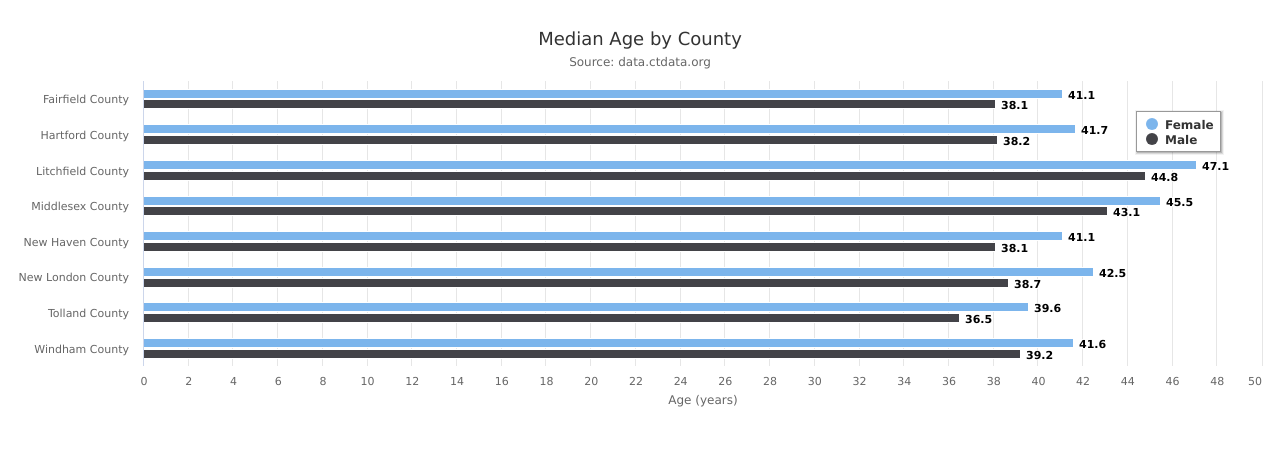
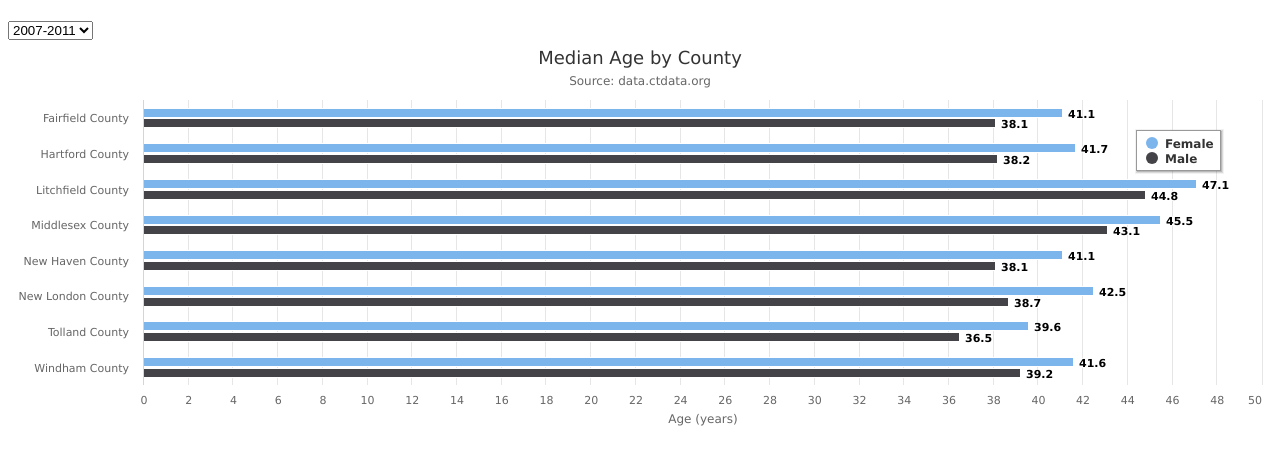
Before and after one commit to MarkAnderson10/Dataviz, a plain HTML site: page index.html in a window 1280 px wide. Drawn offline with nearby package versions, Linux system fonts and the light colour scheme.

Commit message:
added second data and added function
added an additional dataset and moved the chart info into a function

```diff
--- a/index.html
+++ b/index.html
@@ -3,23 +3,33 @@
 <html>
   <head>
     <meta charset="utf-8">
-    <title>Highcharts Exercise</title>
+    <title>DataViz - Mark Anderson</title>
     <script src="http://code.highcharts.com/highcharts.js"></script>
   </head>
   <body>
     <h1></h1>
 
-    <!-- OPTIONALLY PUT A SELECT OR BUTTON ELEMENT HERE - FURTHER EXPLORATION ONLY -->
+    <select id="year-selector">
+      <option value="2007-2011" selected="true">2007-2011</option>
+      <option value="2011-2015">2011-2015</option>
+    </select>
 
     <div id="my-chart-container">
     </div>
 
     <script type="text/javascript">
-    var myDataSet =
-      [
+    var MedianByYear = {
+      "2007-2011": [
         {name: 'Female', data: [41.1, 41.7, 47.1, 45.5, 41.1, 42.5, 39.6, 41.6] },
         {name: 'Male', data: [38.1, 38.2, 44.8, 43.1, 38.1, 38.7, 36.5, 39.2] }
+      ],
+      "2011-2015": [
+        {name: 'Female', data: [40.5, 41.2, 44.9, 43.5, 40.3, 41.4, 38.8, 40.4] },
+        {name: 'Male', data: [37.9, 38.1, 42.8, 41.7, 37.4, 38.5, 36.3, 37.6] }
       ]
+    }
+
+    function makeMyChart() {
       var chartConfigurationOptions = {
           chart: {
               type: 'bar'
@@ -71,11 +81,14 @@
           credits: {
               enabled: false
           },
-        series: myDataSet
+          series: MedianByYear["2007-2011"]
         };
 
 
       Highcharts.chart('my-chart-container', chartConfigurationOptions);
+    }
+
+    makeMyChart()
 
     </script>
   </body>
```
Lines whose indentation alone changed are shown as unchanged.
